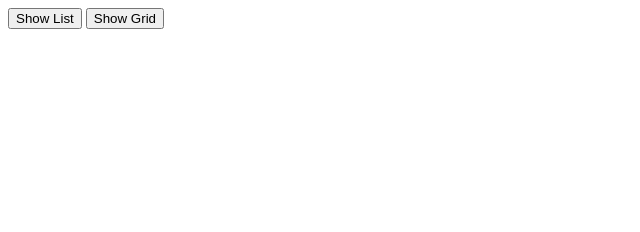
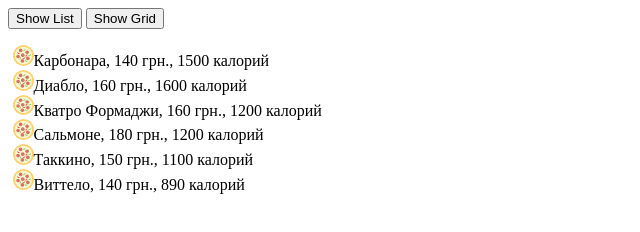
Before and after one commit to SamusenkoAleksey/JS-Homework, a plain HTML site: page Homework 6 (TO DO)/index.html in a window 1280 px wide. Both pictures are taken after a click on the button "Show List". Shown: the whole page, without its empty margins (0-640 px from the left). Drawn offline with Linux system fonts and the light colour scheme.

Commit message:
"Show List" Button

```diff
--- a/Homework 6 (TO DO)/myscripts.js
+++ b/Homework 6 (TO DO)/myscripts.js
@@ -10,6 +10,7 @@ var Pizza = class Pizza
     this.price = price;
     this.imgSrc = imgSrc;
     this.priceCurrency = priceCurrency;
+    this.symbol = "img/pizza_symbol.svg";
   }
 }
 
@@ -44,7 +45,7 @@ listButton.addEventListener("click", showPizzasInList,false);
 
 function showPizzasInGrid() {
   if(isShowPizzasInGridRun === true){
-        // removePizzas(mainDiv);
+        removePizzas("grid_cells");
         return;
       }
   //going trough "mainArray" and create html cells
@@ -99,7 +100,6 @@ function createInfoList(){
            text = document.createTextNode(arguments[i + 1]);
             li.appendChild(text);
             ul.appendChild(li);
-
       }
 
       arguments[0].appendChild(ul);
@@ -107,19 +107,47 @@ function createInfoList(){
       // console.log(arguments[2]);
 }
 
-// function removePizzas(div){
-//   // var itemsToBeRemoved = document.getElementsByClassName(className);
+function removePizzas(nameClass){
 
-//   for(let i = 0; i < div.children.length + 3;i++){
-//     // itemsToBeRemoved[i].remove();
-//     div.children[i].remove();
-//   }
+  let cells = document.getElementsByClassName(nameClass);
+
+   for(let i = cells.length - 1; i >= 0;i--){
+
+    cells[i].remove();
+
+  }
+    isShowPizzasInGridRun = false;
 
 
 
-// }
+}
 
 
 function showPizzasInList(argument) {
+  if(isShowPizzasInGridRun === true){
+        removePizzas("list_cells");
+        return;
+      }
+
+  let listDiv = document.createElement("div");
+      listDiv.setAttribute("id", "sub_div");
+  let ulElement = document.createElement("ul");
+
+      mainDiv.appendChild(listDiv);
+      listDiv.appendChild(ulElement);
+
+      //going trough "mainArray" and create html cells
+  for(let i = 0 ; i < mainArray.length ;i++){
+      let li = document.createElement("li"),
+          text = document.createTextNode(mainArray[i].name + ", " + mainArray[i].price + " " + mainArray[i].priceCurrency + ", " +  mainArray[i].calories + " калорий");
+      li.appendChild(text);
+      li.setAttribute("class", "list_cells")
+      ulElement.appendChild(li);
+
+  }
+
+
+
+isShowPizzasInGridRun = true;
 
 }
--- a/Homework 6 (TO DO)/mystyles.css
+++ b/Homework 6 (TO DO)/mystyles.css
@@ -9,3 +9,22 @@
 {
   width: 350px;
 }
+
+#sub_div ul
+{
+  list-style: none;
+  padding: 0;
+}
+
+#sub_div ul li
+{
+  padding-left: 1.3em;
+}
+
+#sub_div ul li:before
+{
+  content: url(img/pizza_symbol.svg);
+  display: inline-block;
+  margin-left: -1em;
+  width: 1.3em;
+  }
```
Also changed, not shown: Homework 6 (TO DO)/img/pizza_symbol.svg (added), 3 other files.
